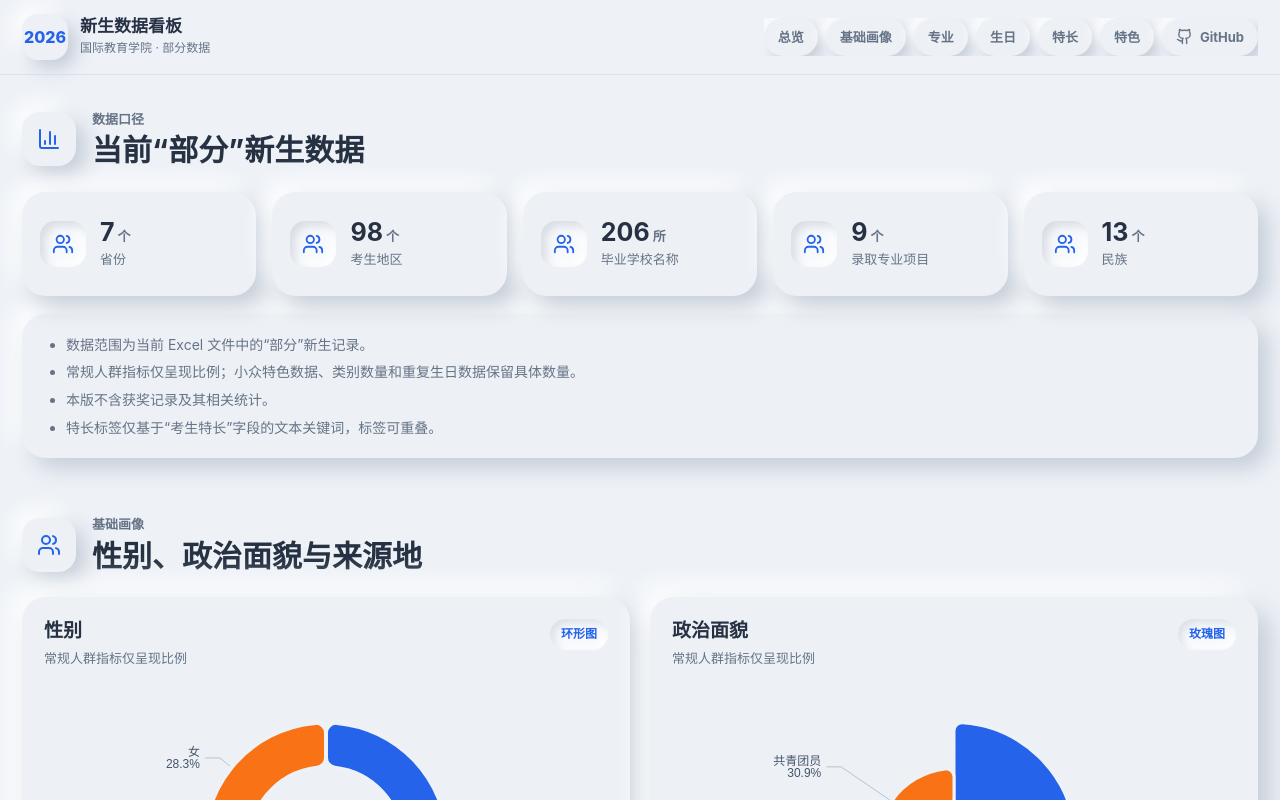
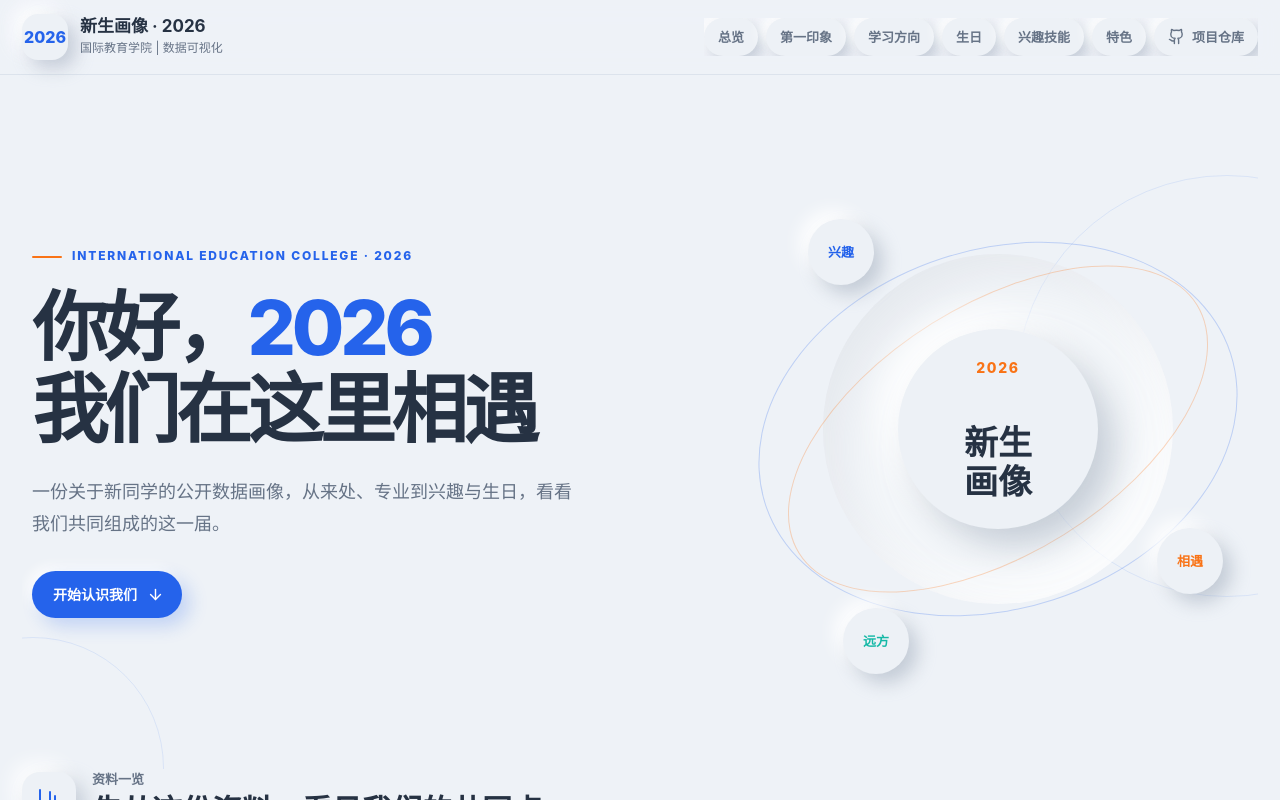
Before and after one commit to oldicecube/gdutsie2026, a Vue app: page / in a window 1280 px wide. Shown: the top 800 px of the page. Built offline with nearby package versions, Linux system fonts and the light colour scheme.

Commit message:
refine public-facing student profile experience

```diff
--- a/index.html
+++ b/index.html
@@ -3,8 +3,8 @@
   <head>
     <meta charset="UTF-8" />
     <meta name="viewport" content="width=device-width, initial-scale=1.0" />
-    <meta name="description" content="广东工业大学国际教育学院 2026 新生数据可视化（部分数据）" />
-    <title>2026 新生数据看板</title>
+    <meta name="description" content="广东工业大学国际教育学院 2026 新生画像" />
+    <title>2026 新生画像 · 国际教育学院</title>
   </head>
   <body>
     <div id="app"></div>
--- a/src/App.vue
+++ b/src/App.vue
@@ -2,6 +2,7 @@
 import { computed, ref } from 'vue'
 import {
   Activity,
+  ArrowDown,
   Cake,
   GraduationCap,
   Sparkles,
@@ -216,12 +217,32 @@ const selectedEthnicItem = computed(
   <TopBar />
 
   <main class="page-shell">
-    <section id="overview" class="section">
+    <section class="hero-section">
+      <div class="hero-copy">
+        <p class="hero-kicker">INTERNATIONAL EDUCATION COLLEGE · 2026</p>
+        <h1>你好，<em>2026</em><br />我们在这里相遇</h1>
+        <p class="hero-lede">一份关于新同学的公开数据画像，从来处、专业到兴趣与生日，看看我们共同组成的这一届。</p>
+        <a class="hero-action" href="#profile">开始认识我们 <ArrowDown :size="17" /></a>
+      </div>
+      <div class="hero-orbit" aria-hidden="true">
+        <div class="orbit-ring ring-one"></div>
+        <div class="orbit-ring ring-two"></div>
+        <div class="orbit-core">
+          <span>2026</span>
+          <strong>新生<br />画像</strong>
+        </div>
+        <span class="orbit-label label-one">兴趣</span>
+        <span class="orbit-label label-two">相遇</span>
+        <span class="orbit-label label-three">远方</span>
+      </div>
+    </section>
+
+    <section id="overview" class="section intro-section">
       <div class="section-head">
         <span class="section-icon"><BarChart3 :size="24" /></span>
         <div>
-          <p>数据口径</p>
-          <h2>当前“部分”新生数据</h2>
+          <p>资料一览</p>
+          <h2>先从这份资料，看见我们的共同点</h2>
         </div>
       </div>
 
@@ -247,29 +268,29 @@ const selectedEthnicItem = computed(
       <div class="section-head">
         <span class="section-icon"><Users :size="24" /></span>
         <div>
-          <p>基础画像</p>
-          <h2>性别、政治面貌与来源地</h2>
+          <p>第一印象</p>
+          <h2>来自哪里，是什么样的人</h2>
         </div>
       </div>
 
       <div class="chart-grid">
-        <NeuCard title="性别" subtitle="常规人群指标仅呈现比例" badge="环形图">
+        <NeuCard title="性别构成" subtitle="这一届同学的性别比例" badge="比例">
           <EChart :option="genderOption" height="320px" />
         </NeuCard>
 
-        <NeuCard title="政治面貌" subtitle="常规人群指标仅呈现比例" badge="玫瑰图">
+        <NeuCard title="政治面貌" subtitle="这一届同学的政治面貌比例" badge="比例">
           <EChart :option="politicalOption" height="320px" />
         </NeuCard>
 
-        <NeuCard title="省份来源" subtitle="广东占比最高" badge="条形图">
+        <NeuCard title="省份来源" subtitle="来自 7 个省级地区的同学" badge="占比">
           <EChart :option="provinceOption" height="330px" />
         </NeuCard>
 
-        <NeuCard title="考生地区" subtitle="按城市/区域汇总，居前部分" badge="条形图">
+        <NeuCard title="生源地区" subtitle="按城市与区域汇总的来源比例" badge="占比">
           <EChart :option="regionOption" height="330px" />
         </NeuCard>
 
-        <NeuCard title="考生类别" subtitle="常规人群指标仅呈现比例" badge="条形图">
+        <NeuCard title="考生类别" subtitle="应届与往届、城乡来源的比例" badge="占比">
           <EChart :option="candidateOption" height="300px" />
         </NeuCard>
       </div>
@@ -279,12 +300,12 @@ const selectedEthnicItem = computed(
       <div class="section-head">
         <span class="section-icon"><GraduationCap :size="24" /></span>
         <div>
-          <p>录取专业项目</p>
-          <h2>专业项目分布</h2>
+          <p>学习方向</p>
+          <h2>我们将在这里学习什么</h2>
         </div>
       </div>
 
-      <NeuCard title="录取专业项目" subtitle="9 个专业项目占比" badge="条形图">
+      <NeuCard title="专业项目分布" subtitle="9 个专业项目的选择比例" badge="占比">
         <EChart :option="programOption" height="430px" />
       </NeuCard>
     </section>
@@ -293,28 +314,28 @@ const selectedEthnicItem = computed(
       <div class="section-head">
         <span class="section-icon"><Cake :size="24" /></span>
         <div>
-          <p>生日数据</p>
-          <h2>出生年份、月份与重复生日</h2>
+          <p>生日档案</p>
+          <h2>同年同月，也有同一天</h2>
         </div>
       </div>
 
       <div class="chart-grid">
-        <NeuCard title="出生年份" subtitle="仅保留 2007、2008" badge="环形图">
+        <NeuCard title="出生年份" subtitle="2007 与 2008 年出生的同学" badge="比例">
           <EChart :option="birthYearOption" height="320px" />
         </NeuCard>
 
-        <NeuCard title="出生月份" subtitle="全部 12 个月" badge="面积图">
+        <NeuCard title="出生月份" subtitle="一年十二个月，都有我们的生日" badge="月份">
           <EChart :option="birthMonthOption" height="320px" />
         </NeuCard>
       </div>
 
       <NeuCard
         title="重复生日日期"
-        subtitle="78 个生日日期至少重复 2 次；字号随重复人数增大"
-        badge="文字热力图"
+        subtitle="多个生日日期迎来不止一位同学，字号越大代表同日生日人数越多"
+        badge="日期探索"
       >
         <p v-if="selectedBirthdayItem" class="selection-note">
-          当前选中：{{ selectedBirthdayItem.name }}，{{ selectedBirthdayItem.value }} 人
+          {{ selectedBirthdayItem.name }} · {{ selectedBirthdayItem.value }} 位同学同日生日
         </p>
         <TextHeatCloud
           :items="birthdayCloudItems"
@@ -326,12 +347,12 @@ const selectedEthnicItem = computed(
       </NeuCard>
 
       <div class="chart-grid">
-        <NeuCard title="重复生日明细" subtitle="按同一日期重复人数分组" badge="数据表">
+        <NeuCard title="重复生日明细" subtitle="按同日生日人数从多到少排列，相同人数合并展示" badge="日期清单">
           <div class="table-wrap">
             <table>
               <thead>
                 <tr>
-                  <th>重复人数</th>
+                  <th>同日生日</th>
                   <th>日期</th>
                 </tr>
               </thead>
@@ -345,7 +366,7 @@ const selectedEthnicItem = computed(
           </div>
         </NeuCard>
 
-        <NeuCard title="特殊日期生日" subtitle="有生日记录的节日/纪念日" badge="数据表">
+        <NeuCard title="特殊日期生日" subtitle="生日与特别日子相遇的比例" badge="节日清单">
           <div class="special-date-list">
             <div v-for="item in specialDates" :key="item.name" class="special-date-row">
               <span><strong>{{ item.date }}</strong>{{ item.name }}</span>
@@ -360,23 +381,23 @@ const selectedEthnicItem = computed(
       <div class="section-head">
         <span class="section-icon"><Sparkles :size="24" /></span>
         <div>
-          <p>新生特长</p>
-          <h2>特长标签与占比</h2>
+          <p>兴趣与技能</p>
+          <h2>每个人都有自己的闪光点</h2>
         </div>
       </div>
 
       <div class="chart-grid">
-        <NeuCard title="特长标签" subtitle="同一人可同时命中多个标签" badge="雷达图">
+        <NeuCard title="兴趣技能全景" subtitle="同一位同学可以拥有多个标签" badge="兴趣全景">
           <EChart :option="talentRadarOption" height="420px" />
         </NeuCard>
 
         <NeuCard
-          title="特长文字热力图"
-          subtitle="字号越大，占比越高"
-          badge="文字热力图"
+          title="兴趣技能热力图"
+          subtitle="字号越大，资料中出现的比例越高"
+          badge="日期探索"
         >
           <p v-if="selectedTalentItem" class="selection-note">
-            当前选中：{{ selectedTalentItem.name }}，{{ selectedTalentItem.value }}%
+            {{ selectedTalentItem.name }} · {{ selectedTalentItem.value }}%
           </p>
           <TextHeatCloud
             :items="talents"
@@ -393,13 +414,13 @@ const selectedEthnicItem = computed(
       <div class="section-head">
         <span class="section-icon"><Activity :size="24" /></span>
         <div>
-          <p>小众特色数据</p>
-          <h2>民族、外省来源与补充数据</h2>
+          <p>藏在数据里的小惊喜</p>
+          <h2>我们来自五湖四海，也各有不同</h2>
         </div>
       </div>
 
       <div class="chart-grid">
-        <NeuCard title="民族构成" subtitle="少数民族类别与占比" badge="文字热力图">
+        <NeuCard title="民族构成" subtitle="13 个民族，共同组成这一届同学" badge="民族探索">
           <div class="mini-facts">
             <span><strong>19 人</strong>少数民族新生</span>
             <span><strong>5.1%</strong>少数民族占比</span>
@@ -407,8 +428,8 @@ const selectedEthnicItem = computed(
             <span><strong>13 个</strong>民族合计</span>
           </div>
           <p v-if="selectedEthnicItem" class="selection-note">
-            当前选中：{{ selectedEthnicItem.name }}，
-            {{ selectedEthnicItem.count === null ? '人数不展示' : `${selectedEthnicItem.count} 人` }}，
+            {{ selectedEthnicItem.name }} ·
+            {{ selectedEthnicItem.count === null ? '具体人数未列出' : `${selectedEthnicItem.count} 人` }}，
             {{ selectedEthnicItem.value }}%
           </p>
           <TextHeatCloud
@@ -420,7 +441,7 @@ const selectedEthnicItem = computed(
           />
         </NeuCard>
 
-        <NeuCard title="民族明细" subtitle="少数民族保留具体人数，汉族仅保留比例" badge="数据表">
+        <NeuCard title="民族明细" subtitle="少数民族数据呈现人数，汉族呈现比例" badge="民族清单">
           <div class="table-wrap">
             <table>
               <thead>
@@ -443,15 +464,15 @@ const selectedEthnicItem = computed(
       </div>
 
       <div class="chart-grid">
-        <NeuCard title="外省生源" subtitle="广东以外省份来源" badge="数据卡">
+        <NeuCard title="来自广东之外" subtitle="跨越 6 个省份与直辖市而来" badge="来源故事">
           <div class="fact-grid">
             <div class="fact-card">
               <strong>{{ nonLocalStudents.outsideGuangdong }}%</strong>
-              <span>广东以外新生占比</span>
+              <span>广东之外的同学</span>
             </div>
             <div class="fact-card">
               <strong>{{ nonLocalStudents.places.length }} 个</strong>
-              <span>外省/直辖市来源</span>
+              <span>省份与直辖市来源</span>
             </div>
           </div>
           <div class="chip-row">
@@ -459,17 +480,17 @@ const selectedEthnicItem = computed(
           </div>
         </NeuCard>
 
-        <NeuCard title="最集中的细分考生地区" subtitle="考生地区是原始字段" badge="条形图">
+        <NeuCard title="同城相遇" subtitle="来源更集中的细分地区比例" badge="地区分布">
           <EChart :option="detailedRegionOption" height="340px" />
         </NeuCard>
       </div>
 
       <div class="chart-grid">
-        <NeuCard title="星座分布" subtitle="全部 12 个星座" badge="条形图">
+        <NeuCard title="星座分布" subtitle="十二星座在这一届的比例" badge="星座地图">
           <EChart :option="zodiacOption" height="380px" />
         </NeuCard>
 
-        <NeuCard title="姓氏与姓名结构" subtitle="姓氏类别与文本长度" badge="数据卡 + 条形图">
+        <NeuCard title="名字里的多样性" subtitle="姓氏、姓名长度与同名观察" badge="姓名观察">
           <div class="fact-grid compact">
             <div class="fact-card">
               <strong>{{ surnameStructure.categories }}</strong>
@@ -477,15 +498,15 @@ const selectedEthnicItem = computed(
             </div>
             <div class="fact-card">
               <strong>{{ surnameStructure.singletonCategoryRate }}%</strong>
-              <span>仅出现一次的姓氏类别占比</span>
+              <span>只出现一次的姓氏类别</span>
             </div>
             <div class="fact-card">
               <strong>{{ surnameStructure.singletonStudentRate }}%</strong>
-              <span>对应新生占比</span>
+              <span>对应同学比例</span>
             </div>
             <div class="fact-card">
               <strong>{{ surnameStructure.sameFullNameRate }}%</strong>
-              <span>完全同名新生占比</span>
+              <span>完全同名比例</span>
             </div>
           </div>
           <DataBars :items="surnames" />
@@ -495,31 +516,31 @@ const selectedEthnicItem = computed(
       </div>
 
       <div class="chart-grid">
-        <NeuCard title="毕业学校来源分布" subtitle="来源学校数量与居前学校" badge="条形图">
+        <NeuCard title="从哪所高中出发" subtitle="来自 206 所毕业学校，展示来源更集中的学校" badge="高中地图">
           <div class="fact-grid compact">
             <div class="fact-card">
               <strong>{{ schoolStructure.total }}</strong>
-              <span>毕业学校名称类别</span>
+              <span>毕业学校数量</span>
             </div>
             <div class="fact-card">
               <strong>{{ schoolStructure.singletonSchoolRate }}%</strong>
-              <span>单一新生来源学校占比</span>
+              <span>只来了一位同学的学校</span>
             </div>
             <div class="fact-card">
               <strong>{{ schoolStructure.singletonStudentRate }}%</strong>
-              <span>这部分学校来源新生占比</span>
+              <span>来自这些学校的同学</span>
             </div>
           </div>
           <EChart :option="schoolOption" height="350px" />
         </NeuCard>
 
-        <NeuCard title="同类高校公开新生数据中的已使用维度" subtitle="当前数据对应结果" badge="数据表">
+        <NeuCard title="数据观察维度" subtitle="这份新生画像所呈现的公开数据" badge="观察清单">
           <div class="table-wrap">
             <table>
               <thead>
                 <tr>
                   <th>公开维度</th>
-                  <th>当前数据对应结果</th>
+                  <th>页面呈现</th>
                 </tr>
               </thead>
               <tbody>
@@ -533,7 +554,7 @@ const selectedEthnicItem = computed(
         </NeuCard>
       </div>
 
-      <NeuCard title="同类高校公开推文参考来源" subtitle="用于数据维度参考" badge="参考来源">
+      <NeuCard title="数据来源与参考" subtitle="数据整理自学院资料，观察维度参考高校公开新生数据" badge="资料来源">
         <div class="reference-list">
           <a
             v-for="item in references"
@@ -551,8 +572,8 @@ const selectedEthnicItem = computed(
     </section>
 
     <footer class="page-footer">
-      <p>数据来源：当前 Excel 文件中的“部分”新生记录。</p>
-      <p>静态展示页面 · Vue 3 + Vite + ECharts</p>
+      <p>数据来源：国际教育学院 2026 新生资料（已收集的公开信息）。</p>
+      <p>国际教育学院 · 2026 新生画像</p>
     </footer>
   </main>
 </template>
--- a/src/components/StatTile.vue
+++ b/src/components/StatTile.vue
@@ -15,7 +15,7 @@ const props = defineProps({
   icon: { type: String, default: 'users' }
 })
 
-const icons = { MapPin, LocateFixed, School, GraduationCap, Users }
+const icons = { MapPin, LocateFixed, School, GraduationCap, Users, 'map-pin': MapPin, 'locate-fixed': LocateFixed, school: School, 'graduation-cap': GraduationCap, users: Users }
 const iconComponent = computed(() => icons[props.icon] ?? Users)
 </script>
 
--- a/src/components/TextHeatCloud.vue
+++ b/src/components/TextHeatCloud.vue
@@ -25,7 +25,7 @@ function fontSize(value) {
 </script>
 
 <template>
-  <div class="text-cloud" aria-label="文字热力图">
+  <div class="text-cloud" aria-label="标签占比探索">
     <button
       v-for="item in items"
       :key="item.name"
--- a/src/components/TopBar.vue
+++ b/src/components/TopBar.vue
@@ -3,10 +3,10 @@ import { Github } from 'lucide-vue-next'
 
 const sections = [
   { id: 'overview', label: '总览' },
-  { id: 'profile', label: '基础画像' },
-  { id: 'programs', label: '专业' },
+  { id: 'profile', label: '第一印象' },
+  { id: 'programs', label: '学习方向' },
   { id: 'birthdays', label: '生日' },
-  { id: 'talents', label: '特长' },
+  { id: 'talents', label: '兴趣技能' },
   { id: 'special', label: '特色' }
 ]
 </script>
@@ -17,8 +17,8 @@ const sections = [
       <div class="brand">
         <span>2026</span>
         <div>
-          <strong>新生数据看板</strong>
-          <p>国际教育学院 · 部分数据</p>
+          <strong>新生画像 · 2026</strong>
+          <p>国际教育学院 | 数据可视化</p>
         </div>
       </div>
       <nav class="top-nav" aria-label="页面导航">
@@ -32,7 +32,7 @@ const sections = [
           rel="noreferrer"
         >
           <Github :size="17" />
-          <span>GitHub</span>
+          <span>项目仓库</span>
         </a>
       </nav>
     </div>
--- a/src/data/newStudentData.js
+++ b/src/data/newStudentData.js
@@ -1,8 +1,8 @@
 export const caveats = [
-  '数据范围为当前 Excel 文件中的“部分”新生记录。',
-  '常规人群指标仅呈现比例；小众特色数据、类别数量和重复生日数据保留具体数量。',
-  '本版不含获奖记录及其相关统计。',
-  '特长标签仅基于“考生特长”字段的文本关键词，标签可重叠。'
+  '本页面基于目前已收集到的部分新生资料，呈现这一届同学的多元面貌。',
+  '除特色数据外，页面中的群体信息均以比例呈现；不同标签可能存在交叉。',
+  '生日数据仅展示年份、月份和重复日期，不涉及个人身份信息。',
+  '特长标签来自资料中的关键词整理，仅用于呈现兴趣与技能的丰富度。'
 ]
 
 export const coverage = [
@@ -253,7 +253,7 @@ export const publicDimensions = [
   { dimension: '星座分布', result: '已列出全部 12 个星座占比。' },
   { dimension: '姓氏分布、独有姓氏、同名情况', result: '已列出姓氏前列、仅出现一次的姓氏类别占比及完全同名占比。' },
   { dimension: '同天生日、节日生日', result: '已汇总全部重复生日日期，并列出有生日记录的特殊日期。' },
-  { dimension: '生源学校来源', result: '已列出毕业学校来源数量、单一来源学校占比及学校来源居前部分。' },
+  { dimension: '生源学校来源', result: '已呈现毕业学校数量、来源分散度及来源更集中的学校。' },
   { dimension: '民族构成', result: '已在“小众特色数据”中列出少数民族比例、类别与名称。' }
 ]
 
--- a/src/styles/main.css
+++ b/src/styles/main.css
@@ -149,6 +149,224 @@ a {
   max-width: 1320px;
   margin: 0 auto;
   padding: 34px 22px 60px;
+}
+
+.hero-section {
+  position: relative;
+  display: grid;
+  grid-template-columns: minmax(0, 1.08fr) minmax(360px, .92fr);
+  align-items: center;
+  gap: clamp(30px, 7vw, 110px);
+  min-height: min(660px, calc(100vh - 96px));
+  padding: 52px 10px 72px;
+  overflow: hidden;
+}
+
+.hero-section::before,
+.hero-section::after {
+  position: absolute;
+  z-index: -1;
+  display: block;
+  border: 1px solid rgba(37, 99, 235, .1);
+  border-radius: 50%;
+  content: '';
+  pointer-events: none;
+}
+
+.hero-section::before {
+  width: 420px;
+  height: 420px;
+  top: 10%;
+  right: -180px;
+}
+
+.hero-section::after {
+  width: 260px;
+  height: 260px;
+  bottom: -130px;
+  left: -120px;
+}
+
+.hero-copy {
+  max-width: 660px;
+}
+
+.hero-kicker {
+  display: inline-flex;
+  align-items: center;
+  gap: 10px;
+  margin: 0 0 20px;
+  color: var(--blue);
+  font-size: 12px;
+  font-weight: 850;
+  letter-spacing: .15em;
+}
+
+.hero-kicker::before {
+  width: 30px;
+  height: 2px;
+  border-radius: 999px;
+  background: var(--orange);
+  content: '';
+}
+
+.hero-copy h1 {
+  max-width: 640px;
+  margin: 0;
+  color: var(--text);
+  font-size: clamp(42px, 7vw, 76px);
+  font-weight: 850;
+  line-height: 1.08;
+  letter-spacing: -.055em;
+}
+
+.hero-copy h1 em {
+  color: var(--blue);
+  font-style: normal;
+}
+
+.hero-lede {
+  max-width: 540px;
+  margin: 26px 0 30px;
+  color: var(--muted);
+  font-size: clamp(15px, 1.7vw, 18px);
+  line-height: 1.8;
+}
+
+.hero-action {
+  display: inline-flex;
+  align-items: center;
+  gap: 10px;
+  padding: 13px 18px 13px 21px;
+  border-radius: 999px;
+  color: #fff;
+  background: var(--blue);
+  box-shadow:
+    8px 8px 18px rgba(37, 99, 235, .22),
+    -5px -5px 12px rgba(255, 255, 255, .75);
+  font-size: 14px;
+  font-weight: 800;
+  text-decoration: none;
+  transition: transform .22s ease, box-shadow .22s ease, background .22s ease;
+}
+
+.hero-action:hover {
+  background: #1d4ed8;
+  transform: translateY(-3px);
+  box-shadow:
+    11px 11px 24px rgba(37, 99, 235, .28),
+    -6px -6px 14px rgba(255, 255, 255, .8);
+}
+
+.hero-action svg {
+  transition: transform .22s ease;
+}
+
+.hero-action:hover svg {
+  transform: translateY(3px);
+}
+
+.hero-orbit {
+  position: relative;
+  width: min(100%, 500px);
+  aspect-ratio: 1;
+  justify-self: end;
+  isolation: isolate;
+}
+
+.hero-orbit::before {
+  position: absolute;
+  inset: 15%;
+  z-index: -1;
+  border-radius: 50%;
+  background: rgba(255, 255, 255, .25);
+  box-shadow:
+    inset 20px 20px 40px rgba(151, 162, 180, .15),
+    inset -20px -20px 40px rgba(255, 255, 255, .72);
+  content: '';
+}
+
+.orbit-ring {
+  position: absolute;
+  border: 1px solid rgba(37, 99, 235, .24);
+  border-radius: 50%;
+  transform: rotate(-18deg);
+}
+
+.ring-one {
+  inset: 14% 1%;
+}
+
+.ring-two {
+  inset: 3% 25%;
+  transform: rotate(58deg);
+  border-color: rgba(249, 115, 22, .28);
+}
+
+.orbit-core {
+  position: absolute;
+  top: 50%;
+  left: 50%;
+  display: grid;
+  place-items: center;
+  width: 40%;
+  aspect-ratio: 1;
+  border-radius: 50%;
+  background: var(--panel);
+  box-shadow:
+    16px 16px 32px var(--shadow-dark),
+    -16px -16px 32px var(--shadow-light);
+  transform: translate(-50%, -50%);
+  text-align: center;
+}
+
+.orbit-core span {
+  margin-bottom: -12px;
+  color: var(--orange);
+  font-size: 14px;
+  font-weight: 850;
+  letter-spacing: .12em;
+}
+
+.orbit-core strong {
+  color: var(--text);
+  font-size: clamp(22px, 4vw, 34px);
+  line-height: 1.15;
+}
+
+.orbit-label {
+  position: absolute;
+  display: grid;
+  place-items: center;
+  min-width: 66px;
+  height: 66px;
+  padding: 9px;
+  border-radius: 50%;
+  color: var(--text);
+  background: var(--panel);
+  box-shadow:
+    9px 9px 18px var(--shadow-dark),
+    -9px -9px 18px var(--shadow-light);
+  font-size: 13px;
+  font-weight: 800;
+}
+
+.label-one {
+  top: 8%;
+  left: 12%;
+  color: var(--blue);
+}
+
+.label-two {
+  right: 5%;
+  bottom: 17%;
+  color: var(--orange);
+}
+
+.label-three {
+  bottom: 1%;
+  left: 19%;
+  color: var(--teal);
 }
 
 .section {
@@ -693,6 +911,17 @@ tbody tr:last-child td {
 }
 
 @media (max-width: 900px) {
+  .hero-section {
+    grid-template-columns: 1fr;
+    min-height: auto;
+    padding: 42px 4px 58px;
+  }
+
+  .hero-orbit {
+    width: min(76vw, 430px);
+    justify-self: center;
+  }
+
   .chart-grid,
   .reference-list {
     grid-template-columns: 1fr;
@@ -709,6 +938,29 @@ tbody tr:last-child td {
 }
 
 @media (max-width: 620px) {
+  .hero-section {
+    padding-top: 30px;
+  }
+
+  .hero-copy h1 {
+    font-size: clamp(38px, 12vw, 56px);
+  }
+
+  .hero-lede {
+    margin-top: 20px;
+    font-size: 15px;
+  }
+
+  .hero-orbit {
+    width: min(84vw, 340px);
+  }
+
+  .orbit-label {
+    min-width: 56px;
+    height: 56px;
+    font-size: 12px;
+  }
+
   .mini-facts {
     grid-template-columns: repeat(2, minmax(0, 1fr));
   }
@@ -745,3 +997,15 @@ tbody tr:last-child td {
     font-size: 15px;
   }
 }
+
+
+
+@media (prefers-reduced-motion: reduce) {
+  *,
+  *::before,
+  *::after {
+    scroll-behavior: auto !important;
+    transition-duration: .01ms !important;
+    animation-duration: .01ms !important;
+  }
+}
```
Also changed, not shown: public/favicon.svg (added), 1 other file (tests, documents, lock files or other folders).
